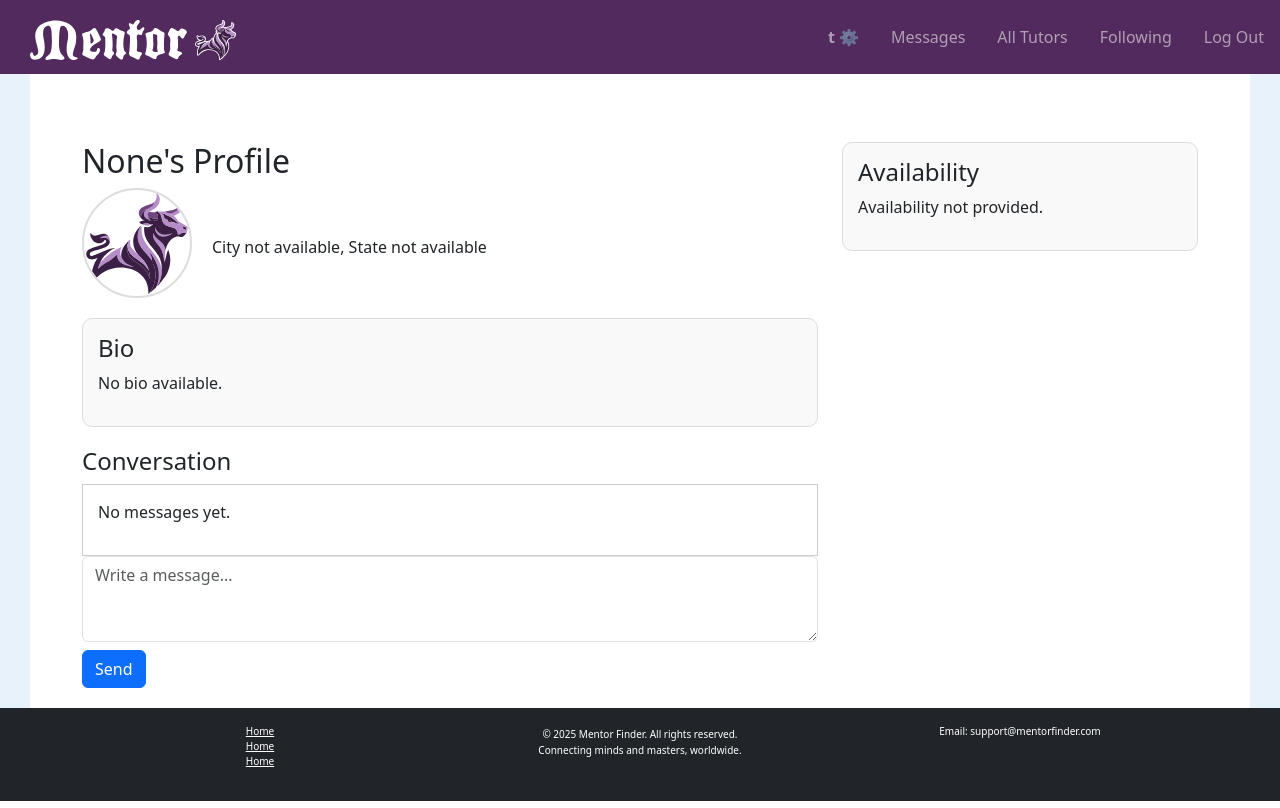
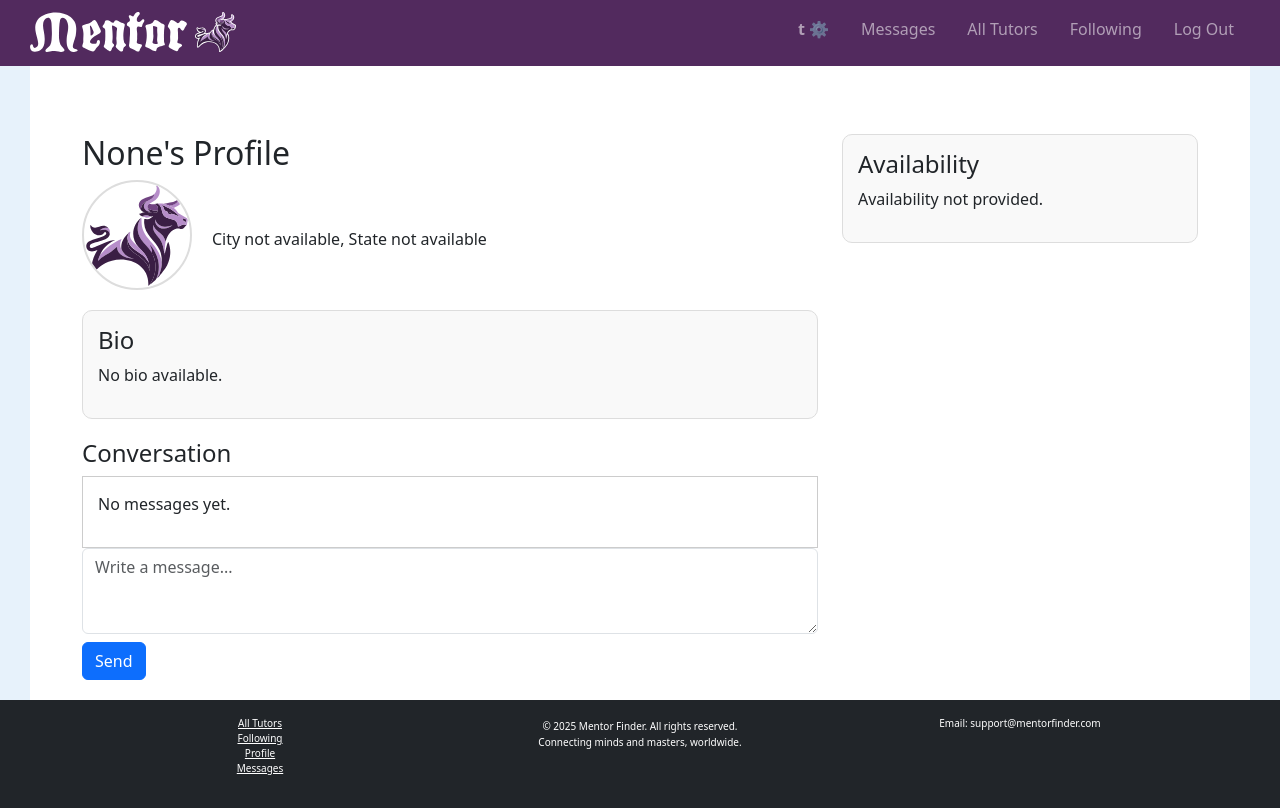
Before and after one commit to TulioPerez/TutorHub, a Django app: template tutorhubproject/tutorhub/templates/tutorhub/profile.html in a window 1280 px wide. Run offline with Django 5.2, Linux system fonts and the light colour scheme; the template is opened without the code that fills it: values that come from a table or form of the project are taken from there, others are empty; a user stored in the database is signed in; data comes from the database, SQL or seed files in the repository; both versions use the stored data as it was after the commit; parts of the project's set-up code (start-up, migrations or seed data) failed here and were passed over.

Commit message:
implementing unread message badge
+ added messages template
+ edited footer links
+ edited pagination links
+ edited navbar padding

```diff
--- a/tutorhubproject/tutorhub/static/tutorhub/styles.css
+++ b/tutorhubproject/tutorhub/static/tutorhub/styles.css
@@ -152,7 +152,7 @@ html, body {
 /* navbar */
 .navbar {
     background-color: #522A5E;
-    padding-left: 30px;
+    padding: 0 30px 8px 30px;
 }
 
 /* logo */
--- a/tutorhubproject/tutorhub/templates/tutorhub/index.html
+++ b/tutorhubproject/tutorhub/templates/tutorhub/index.html
@@ -73,8 +73,7 @@
     <div class="pagination">
         <span class="step-links">
             {% if page_obj.has_previous %}
-                <a href="?page=1">&laquo; first</a>
-                <a href="?page={{ page_obj.previous_page_number }}">previous</a>
+                <a href="?page={{ page_obj.previous_page_number }}"><< previous</a>
             {% endif %}
 
             <span class="current">
@@ -82,8 +81,7 @@
             </span>
 
             {% if page_obj.has_next %}
-                <a href="?page={{ page_obj.next_page_number }}">next</a>
-                <a href="?page={{ page_obj.paginator.num_pages }}">last &raquo;</a>
+                <a href="?page={{ page_obj.next_page_number }}">next >></a>
             {% endif %}
         </span>
     </div>
--- a/tutorhubproject/tutorhub/templates/tutorhub/layout.html
+++ b/tutorhubproject/tutorhub/templates/tutorhub/layout.html
@@ -26,8 +26,9 @@
             <ul class="navbar-nav ms-auto flex-row">
                 {% if user.is_authenticated %}
                     <li class="nav-item px-2"><a class="nav-link" id="menu-username" href="{% url 'my_profile' %}"><strong>{{ user.username }} ⚙️</strong></a></li>
-                    <li class="nav-item px-2"><a class="nav-link" id="menu-messages" href="#">Messages
-                        <span id="unread-badge" class="badge badge-danger" style="display: none;">0</span></a></li>
+                    <li class="nav-item px-2"><a class="nav-link" id="menu-messages" href="{% url 'messages' %}">Messages
+                        <span id="unread-badge" class="badge badge-danger" style="display: none;"><i class="fas fa-bell"></i></span></a>
+                    </li>
                 {% endif %}
                 <li class="nav-item px-2"><a class="nav-link" id="menu-all-tutors" href="{% url 'index' %}">All Tutors</a></li>
                 {% if user.is_authenticated %}
@@ -53,9 +54,10 @@
                 <!-- col 1 -->
                 <div class="col-md-4 text-center">
                     <ul class="list-unstyled" id="footer-link">
-                        <li><a href="{% url 'index' %}" class="text-white">Home</a></li>
-                        <li><a href="{% url 'index' %}" class="text-white">Home</a></li>
-                        <li><a href="{% url 'index' %}" class="text-white">Home</a></li>
+                        <li><a href="{% url 'index' %}" class="text-white">All Tutors</a></li>
+                        <li><a href="#" class="text-white">Following</a></li>
+                        <li><a href="{% url 'my_profile' %}" class="text-white">Profile</a></li>
+                        <li><a href="{% url 'messages' %}" class="text-white">Messages</a></li>
                     </ul>
                 </div>
                 <!-- col 2 -->
--- a/tutorhubproject/tutorhub/urls.py
+++ b/tutorhubproject/tutorhub/urls.py
@@ -14,13 +14,15 @@ urlpatterns = [
     path("register", views.register, name="register"),
 
     # View a user's profile
-    path('profile/<int:user_id>/', views.profile, name='profile'),  # View another user's profile
+    path('profile/<int:user_id>/', views.profile, name='profile'),
+
+    # View & edit one's own profile
+    path('my-profile/', views.profile, name='my_profile'),
+    path('edit-profile/', views.edit_profile, name='edit_profile'),
     path('delete_credential/<int:credential_id>/', views.delete_credential, name='delete_credential'),
 
-    # View & edit one's own profile
-    path('my-profile/', views.profile, name='my_profile'),  # View your profile
-    path('edit-profile/', views.edit_profile, name='edit_profile'),
-
+    # Messaging
+    path('messages/', views.messages, name='messages'),
     path('edit_message/<int:message_id>/', views.edit_message, name='edit_message'),
 
     path('like/<int:tutor_id>/', views.like_tutor, name='like_tutor'),
```
Also changed, not shown: tutorhubproject/tutorhub/templates/tutorhub/messages.html (added, +23 -0 lines), tutorhubproject/db.sqlite3.
